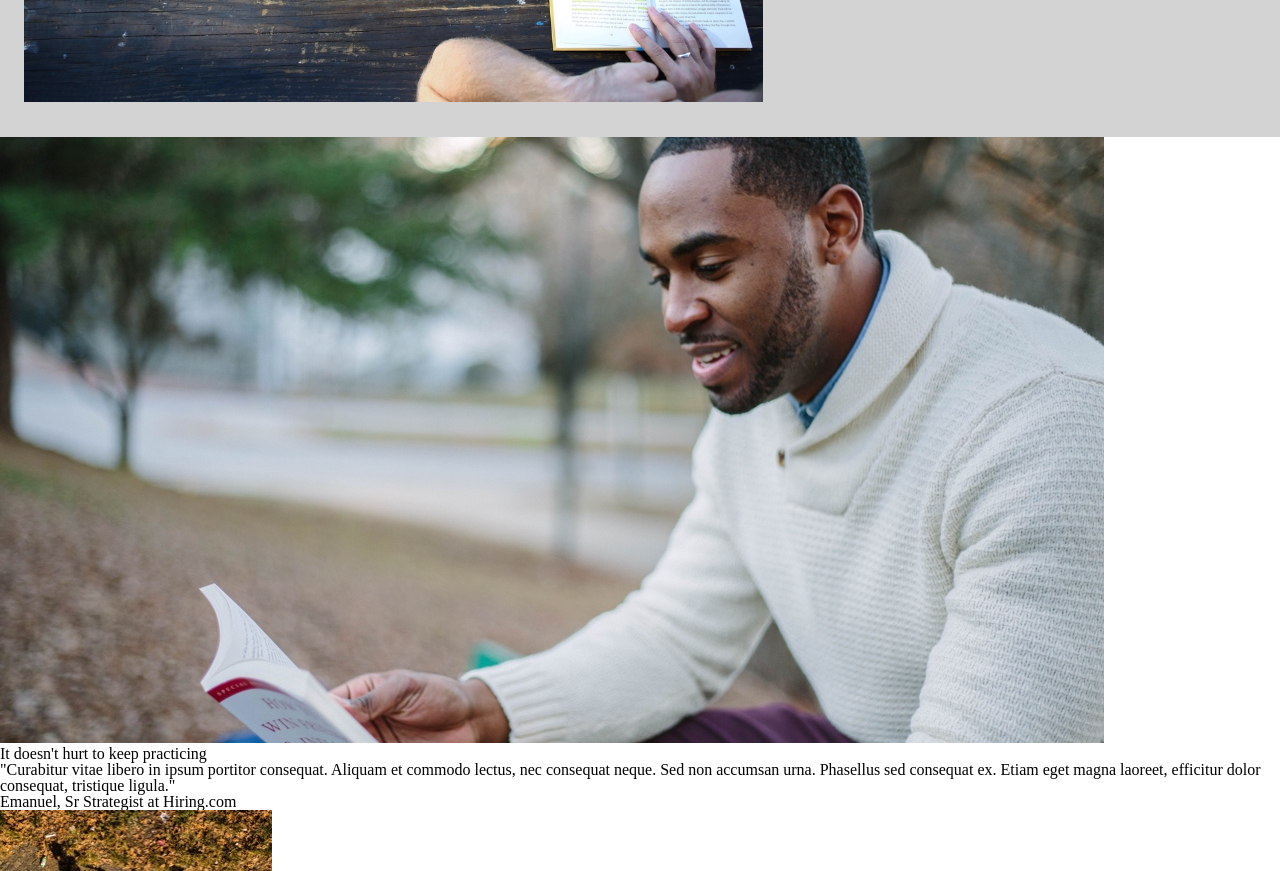
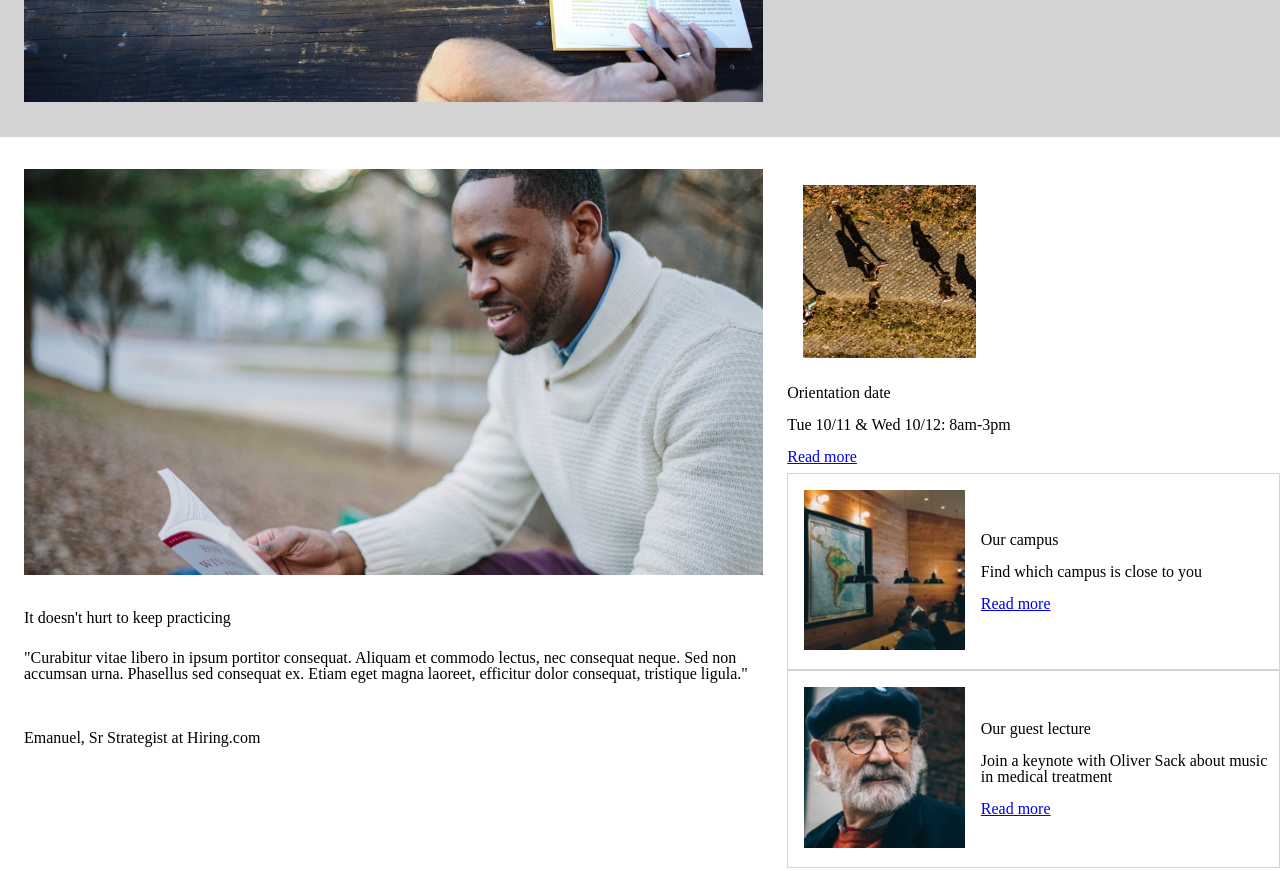
Before and after one commit to LazyTurtle5/Capstone, a plain HTML site: page index.html in a window 1280 px wide. Shown: the part 540-1411 px from the top of the page. Drawn offline with Linux system fonts and the light colour scheme.

Commit message:
info styling

```diff
--- a/resources/css/style.css
+++ b/resources/css/style.css
@@ -44,6 +44,7 @@ nav span a {
 }
 
 @media only screen and (max-width: 780px) {
+
  	#nav-desktop,
  	.logo {
   		display: none;
@@ -51,6 +52,7 @@ nav span a {
 }
 
 @media only screen and (min-width: 780px) {
+
  	#nav-mobile {
   		display: none;
   	}
@@ -112,6 +114,7 @@ BANNER
 }
 
 @media only screen and (max-width: 780px) {
+
  	.banner {
  		flex-direction: column;
  	}
@@ -134,3 +137,119 @@ BANNER
  		width: 100%;
  	}
 }
+
+/***************************
+INFO
+***************************/
+
+.info {
+	display: flex;
+	padding: 32px 0;
+}
+
+.info-column-left {
+	display: flex;
+	width: 60%;
+	flex-direction: column;
+	padding: 0 24px;
+}
+
+.info-column-right {
+	display: flex;
+	width: 40%;
+	flex-direction: column;
+}
+
+.info-text-content {
+	display: flex;
+	flex-direction: column;
+}
+
+.info-text-content h1 {
+	padding: 32px 0 24px 0;
+}
+
+.info-text-content p {
+	padding-bottom: 24px;
+}
+
+.info-text-content span {
+	padding-top: 24px;
+}
+
+.info-image-content img {
+	width: 100%;
+}
+
+.orientation,
+.campus,
+.guest-lecture {
+	display: flex;
+	border: 1px solid lightgray;
+}
+
+.small-image-content {
+	width: 35%;
+	padding: 16px 16px;
+}
+
+.small-image-content img {
+	width: 100%;
+}
+
+.small-text-content {
+	width: 65%;
+	display: flex;
+	flex-direction: column;
+	justify-content: center;
+}
+
+.small-text-content h2,
+.small-text-content p,
+.small-text-content span {
+	padding: 8px 0;
+}
+
+@media only screen and (max-width: 780px) {
+
+ 	.info-column-left,
+ 	#desktop-info {
+ 		display: none;
+ 	}
+
+ 	.info-column-right {
+ 		width: 100%;
+ 	}
+
+ 	.small-image-content {
+ 		width: 100%;
+ 		padding: 0;
+ 	}
+
+ 	.small-image-content img {
+ 		width: 100%;
+
+ 	}
+
+ 	#mobile-info {
+		width: 100%;
+	}
+
+ 	.small-text-content {
+ 		width: 100%;
+ 	}
+
+ 	.orientation,
+	.campus,
+	.guest-lecture {
+		flex-direction: column;
+		border: none;
+	}
+}
+
+@media only screen and (min-width: 780px) {
+
+	#mobile-info {
+		display: none;
+	}
+}
```
